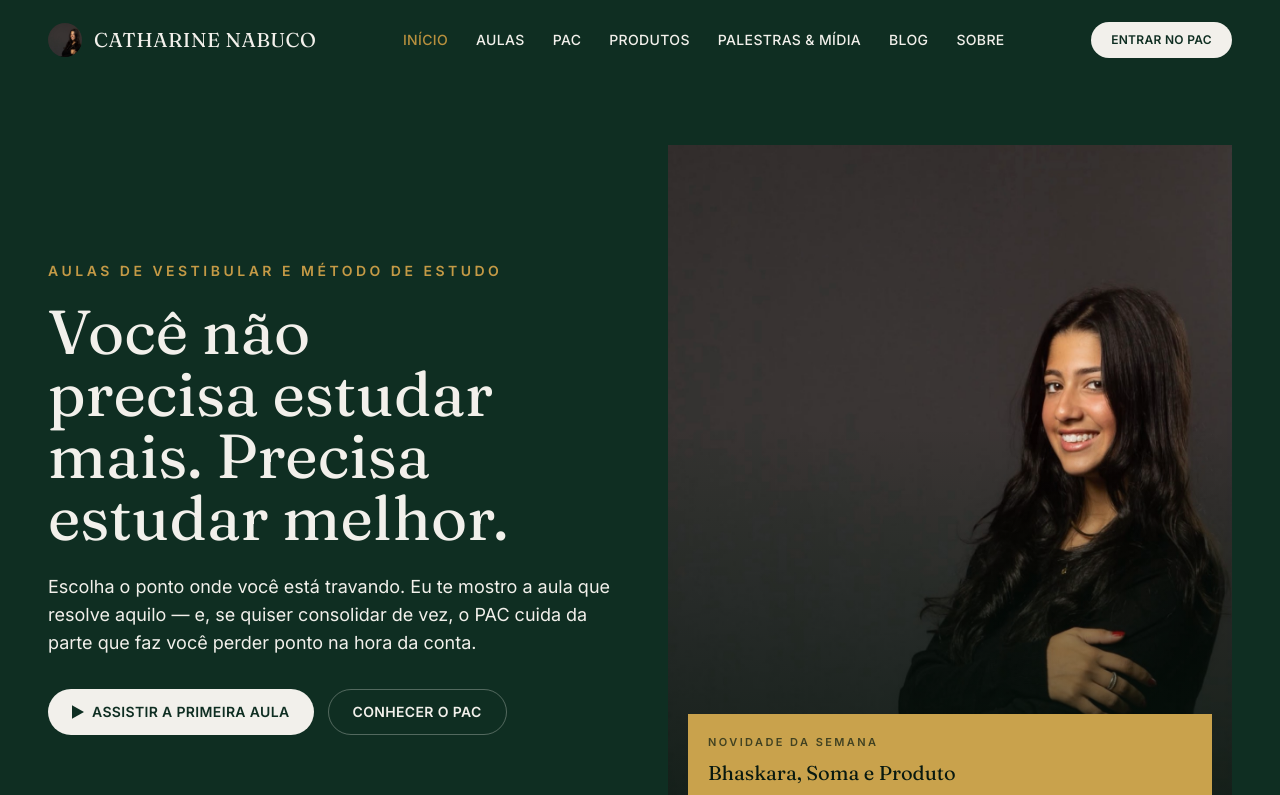
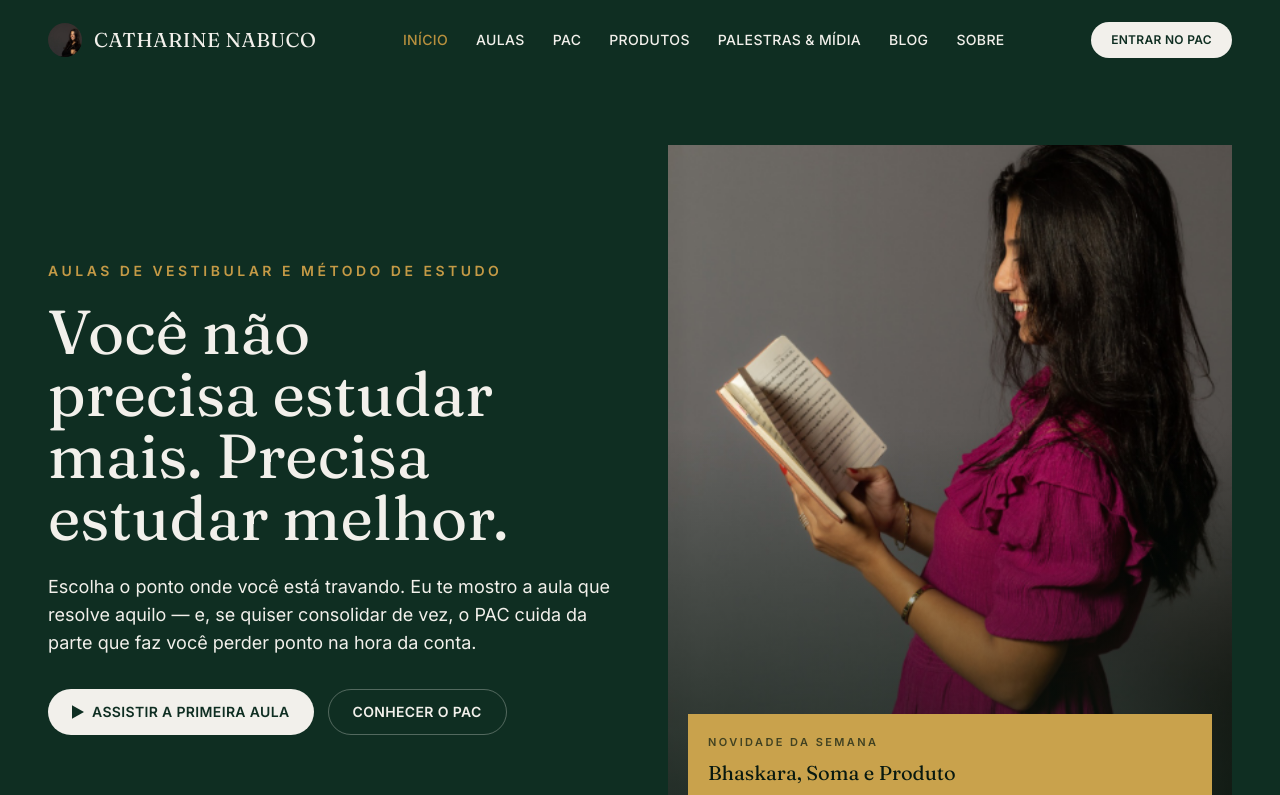
Before and after one commit to catharinenabuco1001/Nabuco-site-company, a Next.js app: page / in a window 1280 px wide. Shown: the top 795 px of the page. Built offline with nearby package versions, Linux system fonts and the light colour scheme; no server answers.

Commit message:
Home: foto de capa da Catharine lendo

```diff
--- a/src/components/HomeHero.tsx
+++ b/src/components/HomeHero.tsx
@@ -7,7 +7,9 @@ import { publicImageExists } from "@/lib/media";
 import type { Video } from "@/types";
 
 export function HomeHero({ novidade }: { novidade?: Video }) {
-  const heroSrc = publicImageExists("images/hero-retrato.jpeg")
+  const heroSrc = publicImageExists("images/hero-lendo.png")
+    ? "/images/hero-lendo.png"
+    : publicImageExists("images/hero-retrato.jpeg")
     ? "/images/hero-retrato.jpeg"
     : publicImageExists("images/hero.jpg")
       ? "/images/hero.jpg"
@@ -48,12 +50,12 @@ export function HomeHero({ novidade }: { novidade?: Video }) {
                 <>
                   <Image
                     src={heroSrc}
-                    alt="Catharine Nabuco"
+                    alt="Catharine Nabuco lendo um livro"
                     fill
                     priority
                     sizes="(min-width: 1024px) 45vw, 90vw"
                     className="object-cover"
-                    style={{ objectPosition: "72% 28%" }}
+                    style={{ objectPosition: "50% 25%" }}
                   />
                   <div className="absolute inset-0 bg-gradient-to-b from-transparent from-40% to-[rgba(8,25,16,0.75)]" />
                 </>
```
Also changed, not shown: public/images/hero-lendo.png (added).
